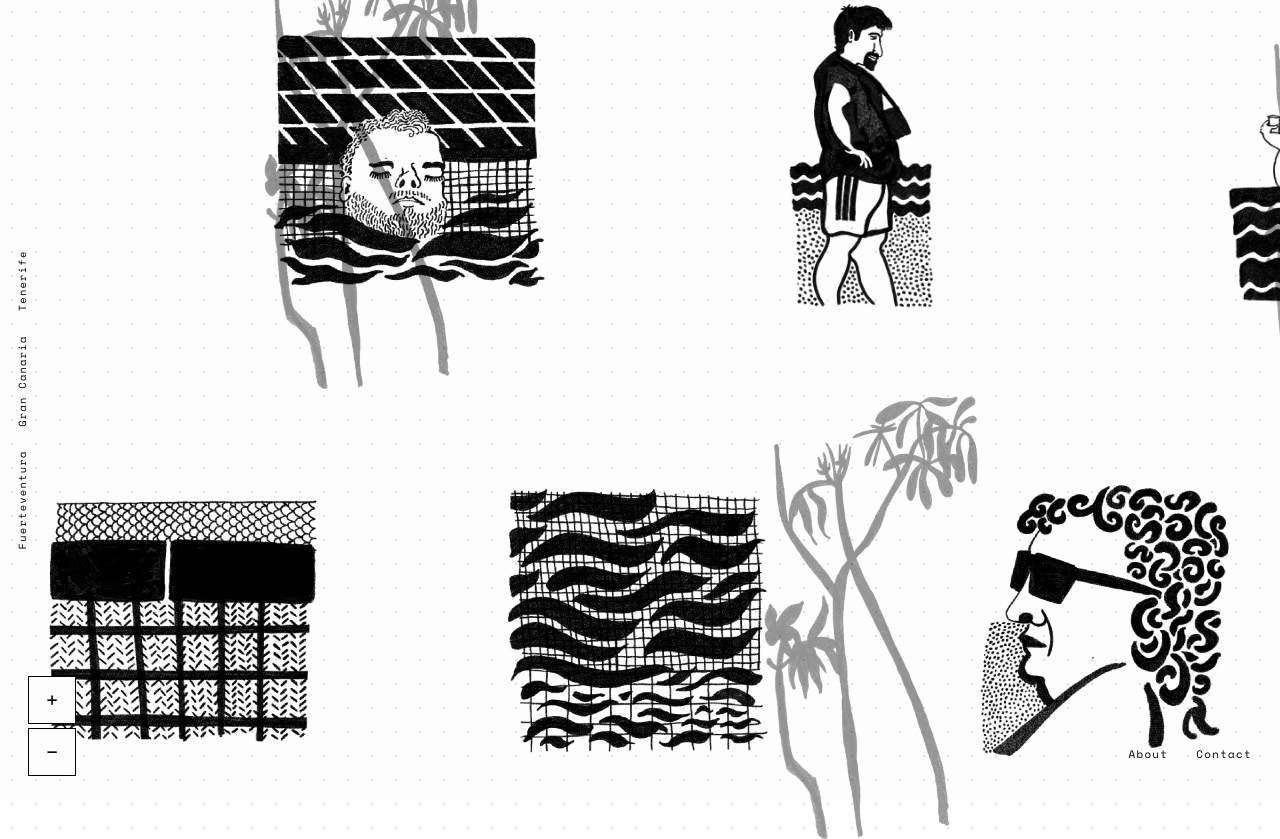
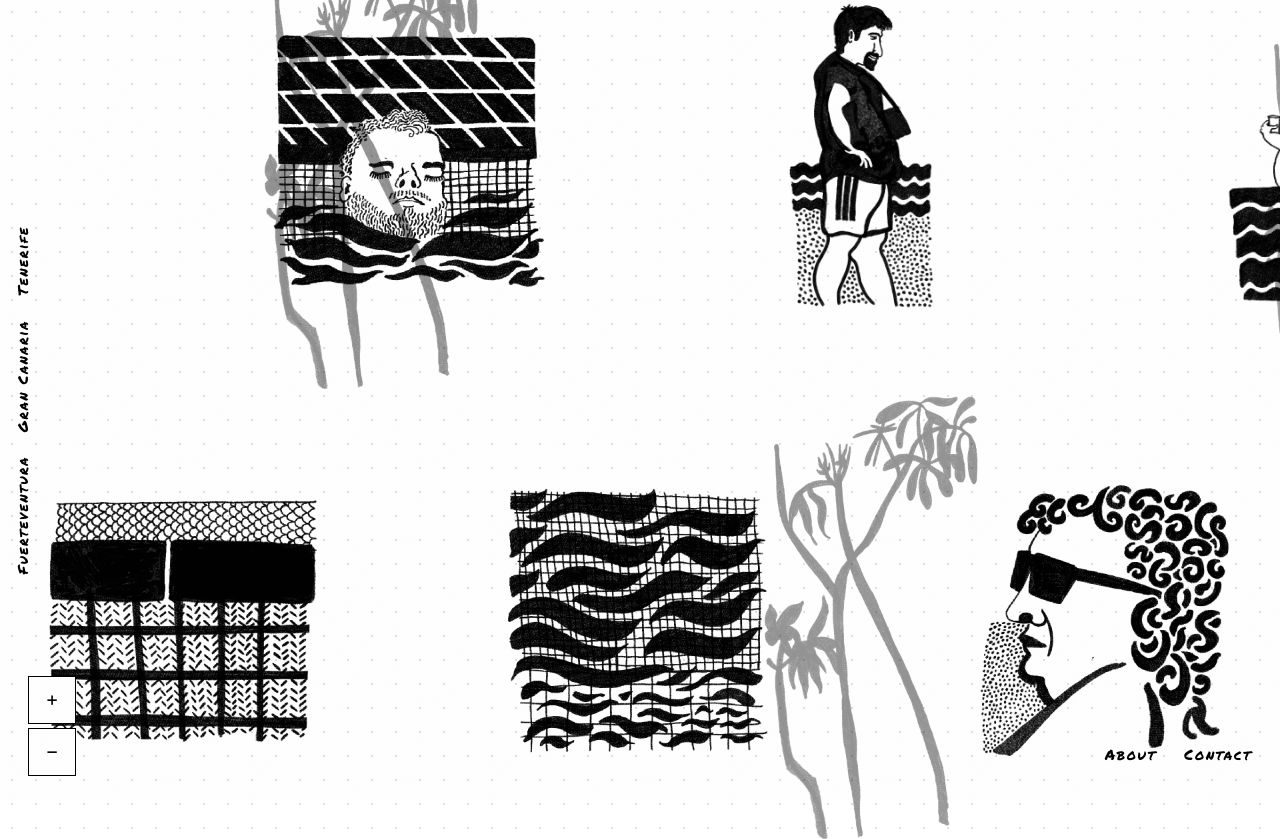
Before and after one commit to eddemi85-dot/eddemi85-dot.github.io, a website: page index.html in a window 1280 px wide. Shown: the top 839 px of the page. Drawn offline with nearby package versions, Linux system fonts and the light colour scheme.

Commit message:
Nav: Permanent Marker font, font size +1/3

```diff
--- a/index.html
+++ b/index.html
@@ -15,7 +15,7 @@
   <meta name="twitter:description" content="Eddemi Illustration — editorial &amp; visual art" />
   <link rel="preconnect" href="https://fonts.googleapis.com" />
   <link rel="preconnect" href="https://fonts.gstatic.com" crossorigin />
-  <link href="https://fonts.googleapis.com/css2?family=Space+Grotesk:wght@400;700&family=Space+Mono&display=swap" rel="stylesheet" />
+  <link href="https://fonts.googleapis.com/css2?family=Permanent+Marker&family=Space+Grotesk:wght@400;700&family=Space+Mono&display=swap" rel="stylesheet" />
   <link rel="stylesheet" href="style.css" />
 </head>
 <body>
--- a/style.css
+++ b/style.css
@@ -8,6 +8,7 @@
   --bg:    #ffffff;
   --mono:  'Space Mono', 'Courier New', monospace;
   --grot:  'Space Grotesk', Arial, sans-serif;
+  --marker: 'Permanent Marker', cursive;
 }
 
 /* ── Base ────────────────────────────────────────────── */
@@ -132,8 +133,8 @@ body.is-dragging { cursor: grabbing; }
 }
 
 #hud-nav button {
-  font-family: var(--mono);
-  font-size: 0.68rem;
+  font-family: var(--marker);
+  font-size: 0.91rem;
   letter-spacing: 0.12em;
   text-transform: none;
   color: var(--black);
@@ -347,8 +348,8 @@ body.is-dragging { cursor: grabbing; }
   transform: rotate(180deg);
   width: 44px;
   padding: 0.75rem 0;
-  font-family: var(--mono);
-  font-size: 0.65rem;
+  font-family: var(--marker);
+  font-size: 0.87rem;
   letter-spacing: 0.12em;
   text-transform: none;
   color: var(--black);
```
Also changed, not shown: about.html (+1 -1 lines).
